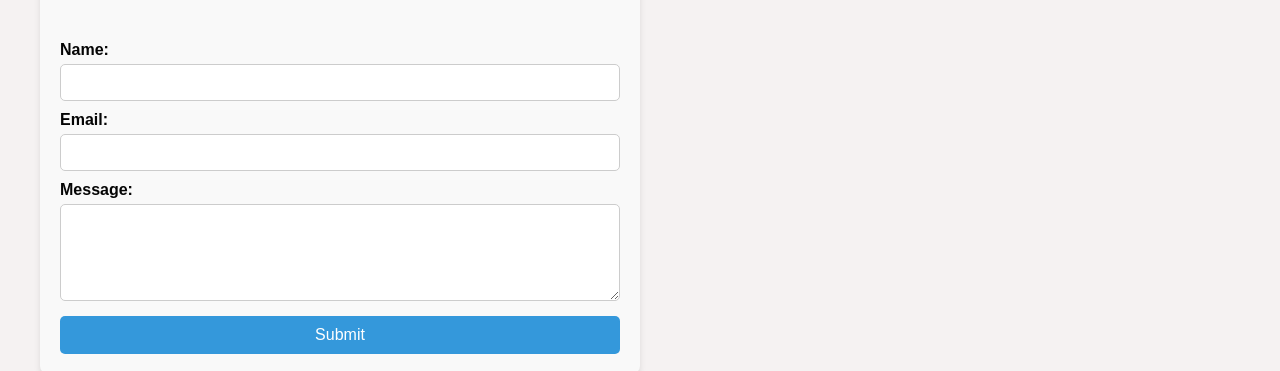
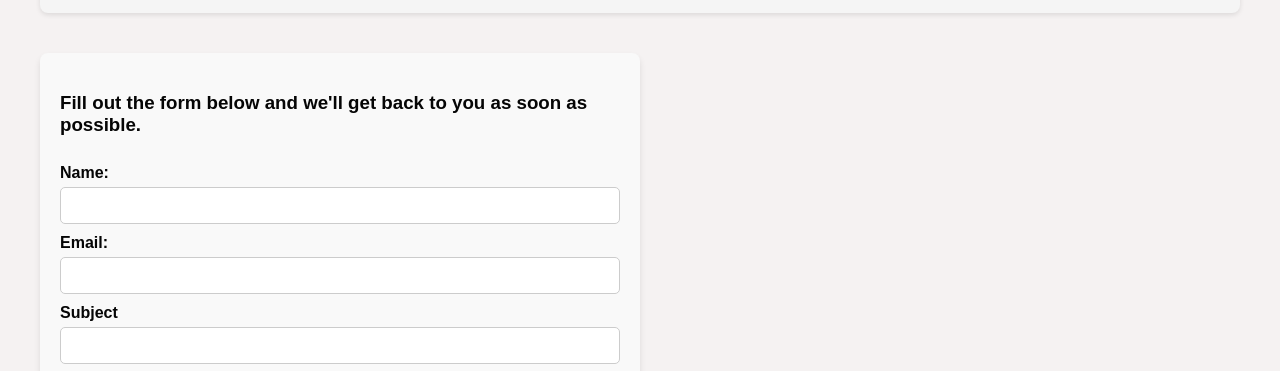
Before and after one commit to OWelton-Rosie/prospective-SNZ-website, a plain HTML site: page contact.html in a window 1280 px wide. Shown: the part 307-678 px from the top of the page. Drawn offline with Linux system fonts and the light colour scheme.

Commit message:
add subject field in the form

```diff
--- a/contact.html
+++ b/contact.html
@@ -31,10 +31,17 @@
     </header>
 
 
-    <section class="form-section">
+    <section class="contact-section">
         <h1>Contact us</h1>
         <p>Before contacting us, you may wish to view some of our <a href="faq.html">Frequently asked questions</a>.</p>
         <br>
+
+    </section>
+
+
+    <section class="form-section">
+        <h3>Fill out the form below and we'll get back to you as soon as possible.</h3>
+
         <form action="submit_form.php" method="post">
             <label for="name">Name:</label>
             <input type="text" id="name" name="name" required>
@@ -42,12 +49,17 @@
             <label for="email">Email:</label>
             <input type="email" id="email" name="email" required>
 
+            <label for="subject">Subject</label>
+            <input type="subject" id="subject" name="subject" required>
+
+
             <label for="message">Message:</label>
             <textarea id="message" name="message" rows="5" required></textarea>
 
             <button class="submit-button">Submit</button>
         </form>
-    </section>
+        </section>
+
 
     <footer class="footer">
         <a href="https://github.com/OWelton-Rosie/SNZ-new" target="_blank">
```
